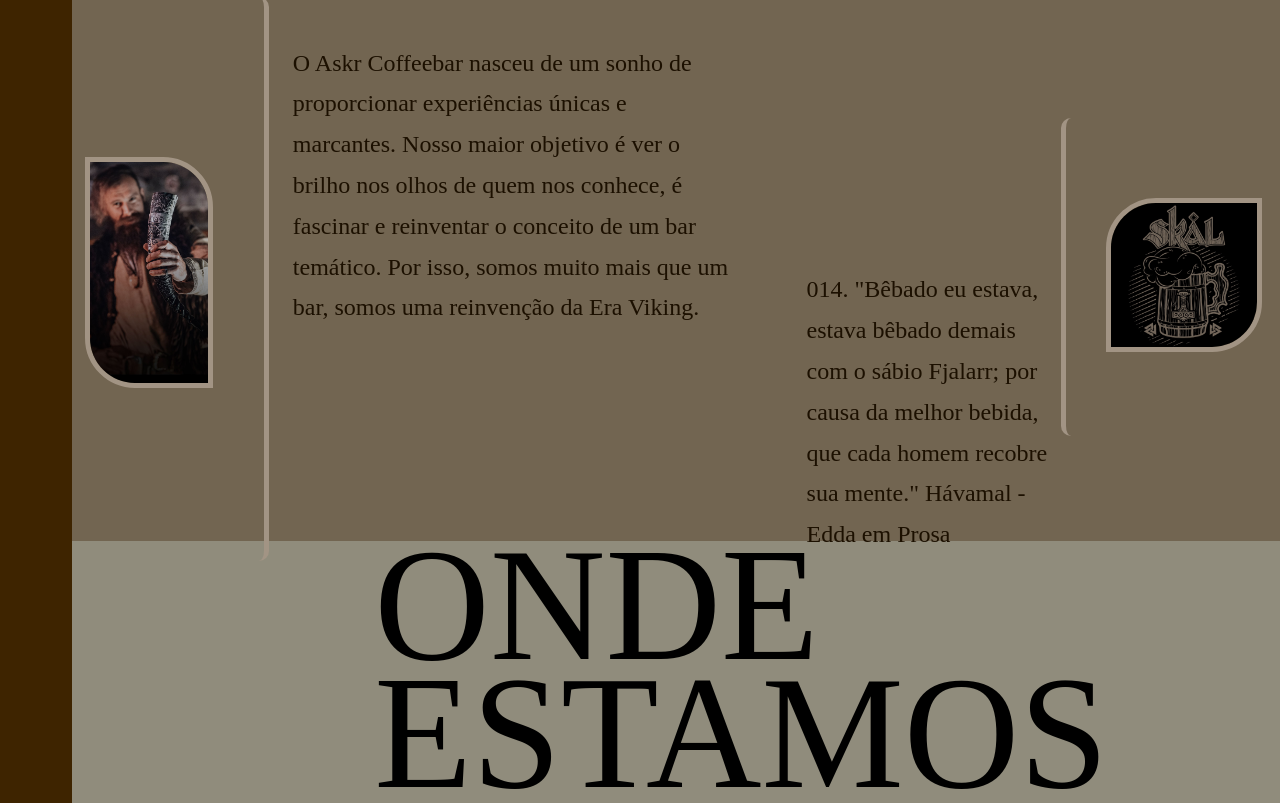
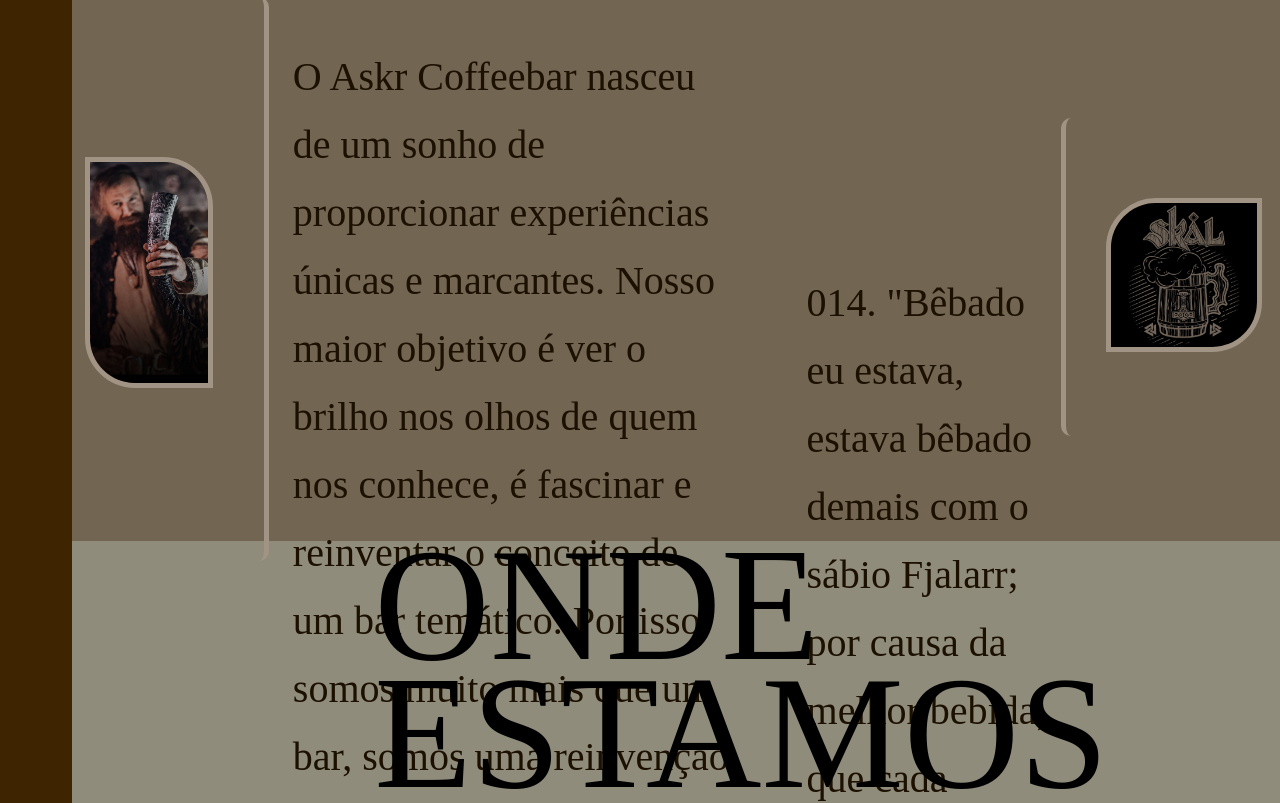
Before and after one commit to YuriPurcote/Projeto-ASKR, a plain HTML site: page index.html in a window 1280 px wide. Shown: the part 1061-1864 px from the top of the page. Drawn offline with Linux system fonts and the light colour scheme; a web font is replaced by a local one.

Commit message:
Update style.css

```diff
--- a/css/style.css
+++ b/css/style.css
@@ -207,7 +207,7 @@ a{
     display: flex;
 
     font-family: 'ASKR';
-    font-size: 150%;
+    font-size: 250%;
     line-height: 170%;
 
     margin-top: 10%;
```
